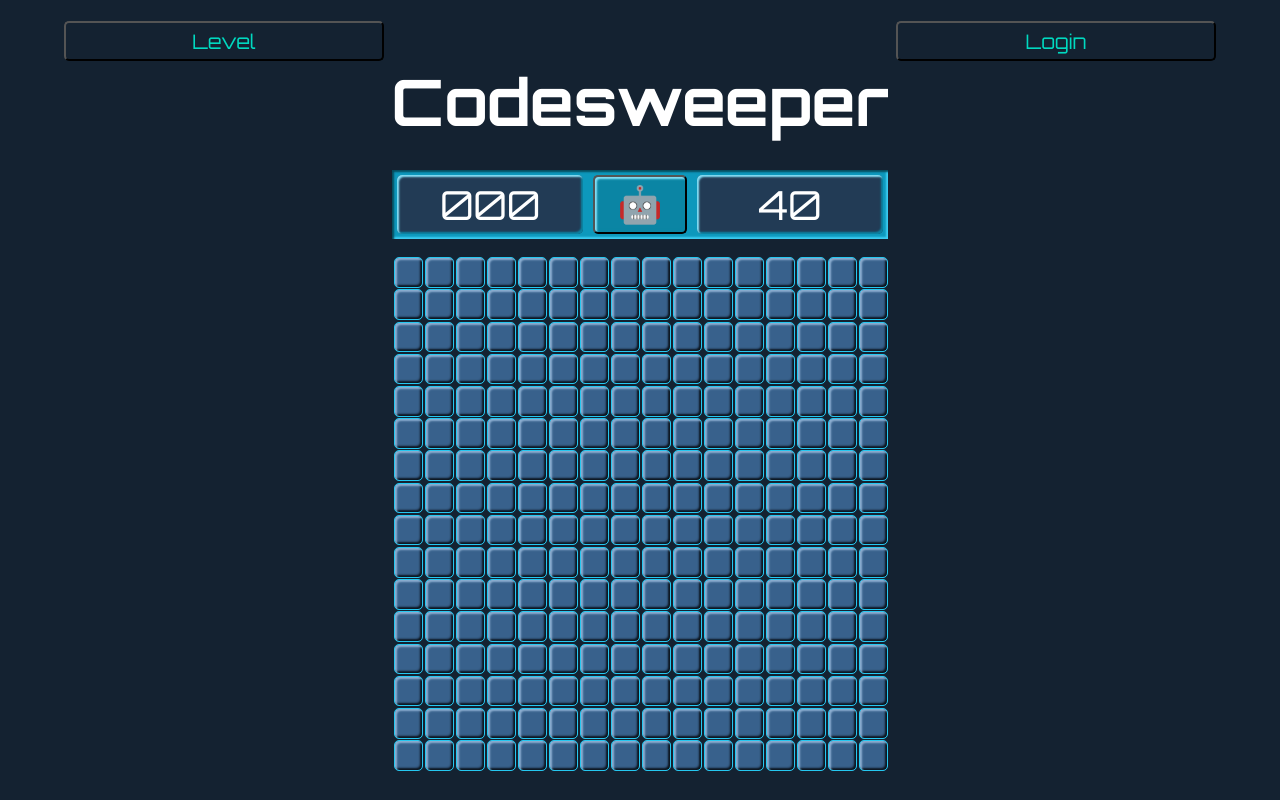
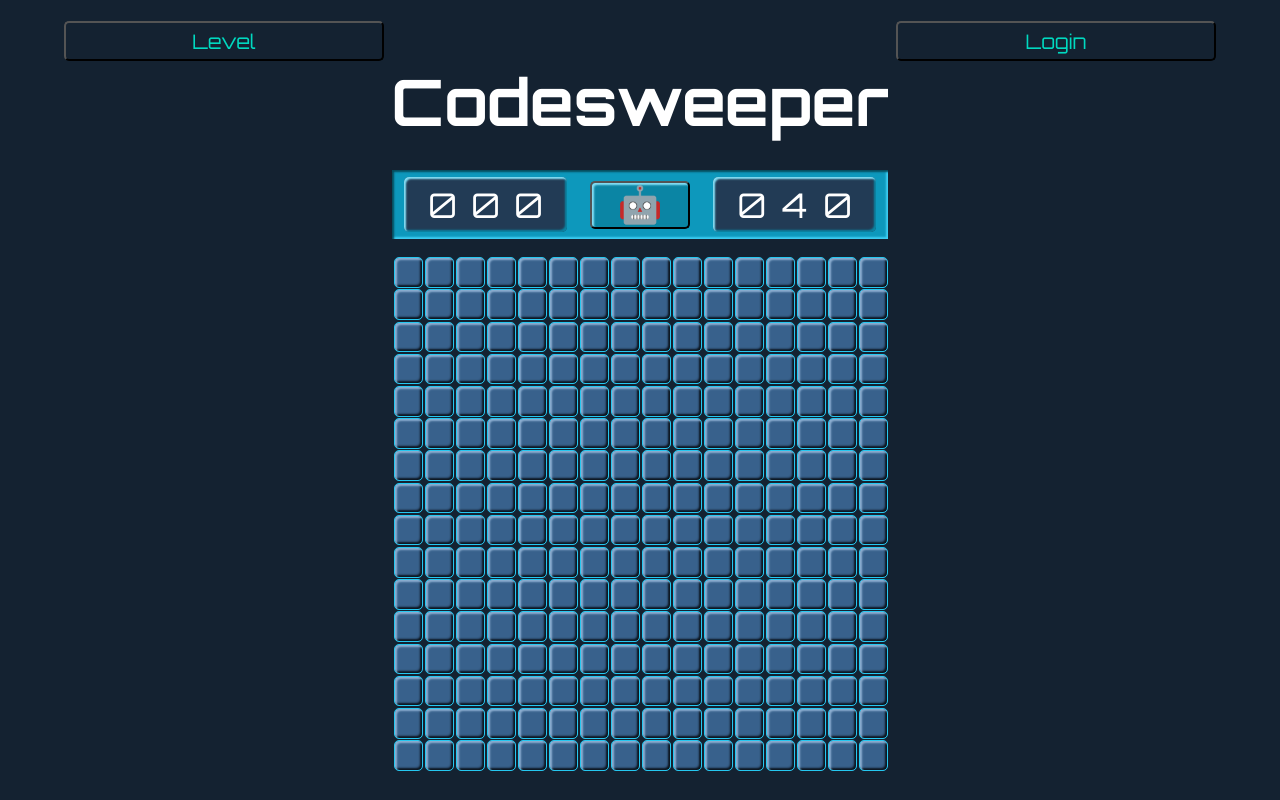
Before and after one commit to kaseywolff/Codesweeper, a React app: page / in a window 1280 px wide. Built offline with nearby package versions, Linux system fonts and the light colour scheme.

Commit message:
timer and mine count update - 3 digits showing

```diff
--- a/client/components/Game/Board.jsx
+++ b/client/components/Game/Board.jsx
@@ -134,9 +134,17 @@ const Board = ({ selectedLevel }) => {
         setState((prevState) => ({ ...prevState, symbol: winnerSymbol, gameOver: true }));
       };
     };
-  }, [state]
-);
+  }, [state]);
 
+  const mineDigitsArr = ("0" + state.mineCount).slice(-3).split('');
+  const mineDigits = [];
+  mineDigitsArr.map((digit, index) => {
+    mineDigits.push(
+      <div key={`mineDigit${index}`} className='digit'>
+        {digit}
+      </div>
+    );
+  });
 
   const squares = [];
 
@@ -163,7 +171,9 @@ const Board = ({ selectedLevel }) => {
         <button id="smile" onClick={() => setState(initialState(board))}>
           {state.symbol}
         </button>
-        <div id="mineCount">{state.mineCount}</div>
+        <div className='stats-box'>
+          {mineDigits}
+        </div>
       </div>
       <div
         id="grid"
--- a/client/components/Game/Timer.jsx
+++ b/client/components/Game/Timer.jsx
@@ -35,9 +35,22 @@ function Timer(
     return () => clearInterval(interval);
   }, [running]);
 
+  const digitsArr = ("0" + "0" + Math.floor((time / 1000))).slice(-3).split('');
+
+  const digits = [];
+  digitsArr.map((digit, index) => {
+    digits.push(
+      <div key={`digit${index}`} className='digit'>
+        {digit}
+      </div>
+    );
+  });
+
+
+
   return(
-    <div id='timer'>
-        <span>{("0" + "0" + Math.floor((time / 1000))).slice(-3)}</span>
+    <div className='stats-box'>
+      {digits}
     </div>
   );
 };
--- a/client/scss/board.scss
+++ b/client/scss/board.scss
@@ -4,20 +4,13 @@
   position: relative;
   flex-direction: column;
   justify-content: center;
-  // flex-grow: 1;
-  // // margin: 5vh;
-  // align-self: center;
-  // height: 100vmin;
-  // // height: 100%;
-  // width: 100vmin;
-  // // min-height: 94vmin;
   z-index: 0;
 };
 
 #stats {
   display: flex;
   justify-content: space-around;
-  align-content: center;
+  align-items: center;
   align-self: center;
   width: 100%;
   font-size: 5vmin;
@@ -28,16 +21,24 @@
   z-index: 0;
 
 
-  #timer {
+  .stats-box {
     display: flex;
-    justify-content: center;
+    justify-content: space-evenly;
     align-items: center;
     color: white;
-    width: 40%;
+    width: 33%;
+    height: 80%;
     margin: 1%;
     box-shadow: inset 2px 2px 2px 0 lighten($blue, 20), inset -2px -2px 2px 0 darken($blue, 20);
     background-color: darken($grey-blue, 15);
     border-radius: 5px;
+  };
+
+  .digit {
+    display: flex;
+    font-size: 85%;
+    width: 5%;
+    justify-content: center;
   };
 
   #smile {
@@ -50,24 +51,6 @@
     cursor: pointer;
     margin: 1%;
     width: 20%;
-  };
-
-  #mineCount {
-    display: flex;
-    justify-content: center;
-    align-items: center;
-    // justify-self: start; //orig
-    font-family: 'Orbitron', sans-serif;
-    color: white;
-    // font-size: 6vmin;
-    // text-align: center;
-    width: 40%;
-    margin: 1%;
-    box-shadow: inset 2px 2px 2px 0 lighten($blue, 20), inset -2px -2px 2px 0 darken($blue, 20);
-    background-color: darken($grey-blue, 15);
-    border-radius: 5px;
-    z-index: 0;
-
   };
 };
 
```
